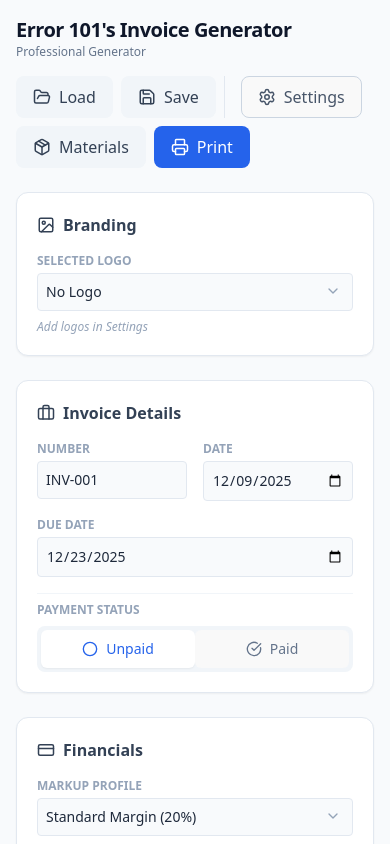
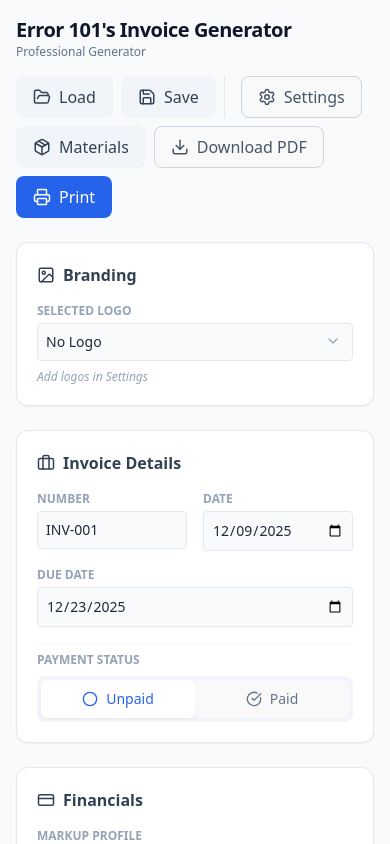
Before and after one commit to Error10H1/Invoice-Generator, a React (Vite) app: page / in a window 390 px wide. Shown: the top 844 px of the page. Built offline with nearby package versions, Linux system fonts and the light colour scheme.

Commit message:
Update App.jsx
added download PDF phone in case print doesn't work

```diff
--- a/src/App.jsx
+++ b/src/App.jsx
@@ -470,6 +470,9 @@ export default function App() {
             </Button>
             <Button variant="secondary" icon={Package} onClick={() => setShowMaterialModal(true)}>
               Materials
+            </Button>
+            <Button variant="outline" icon={Download} onClick={handlePrint} title="Save as PDF">
+              Download PDF
             </Button>
             <Button variant="primary" icon={Printer} onClick={handlePrint}>
               Print
```
